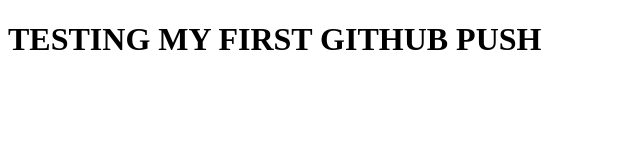
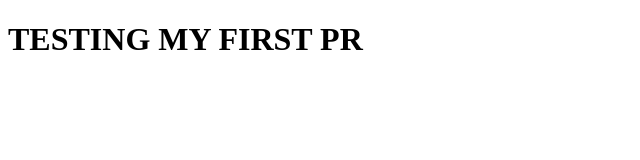
Before and after one commit to zachrickards/test-repository-class, a plain HTML site: page index.html in a window 1280 px wide. Shown: the whole page, without its empty margins (0-640 px from the left). Drawn offline with Linux system fonts and the light colour scheme.

Commit message:
Change h1 text

```diff
--- a/index.html
+++ b/index.html
@@ -7,6 +7,6 @@
     <title>Document</title>
   </head>
   <body>
-    <h1>TESTING MY FIRST GITHUB PUSH</h1>
+    <h1>TESTING MY FIRST PR</h1>
   </body>
 </html>
```
